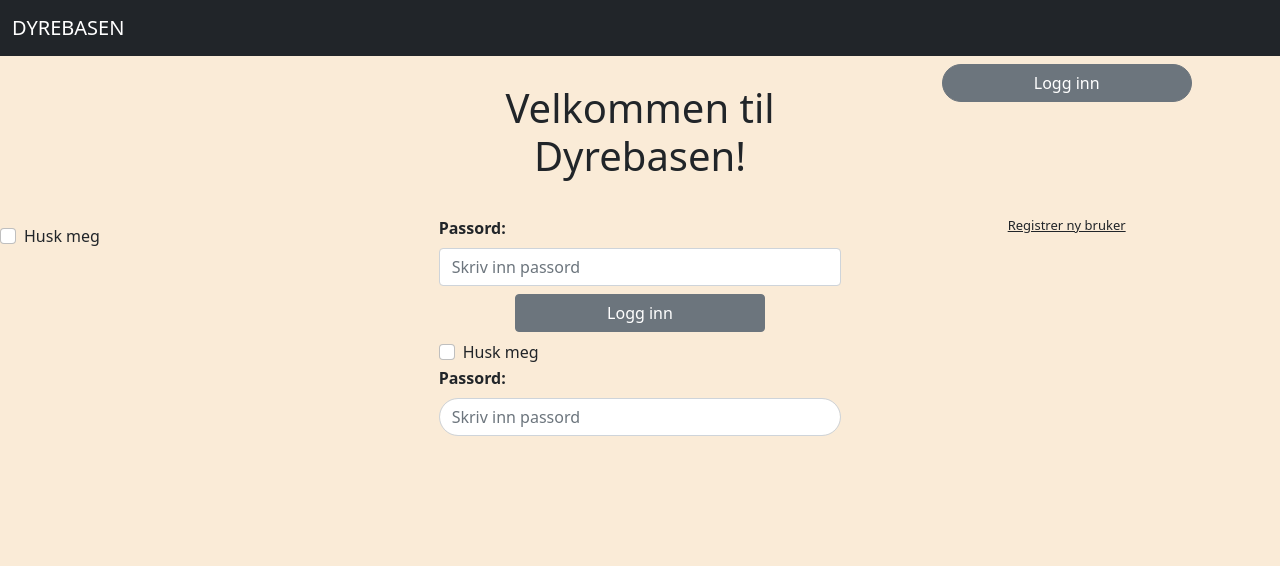
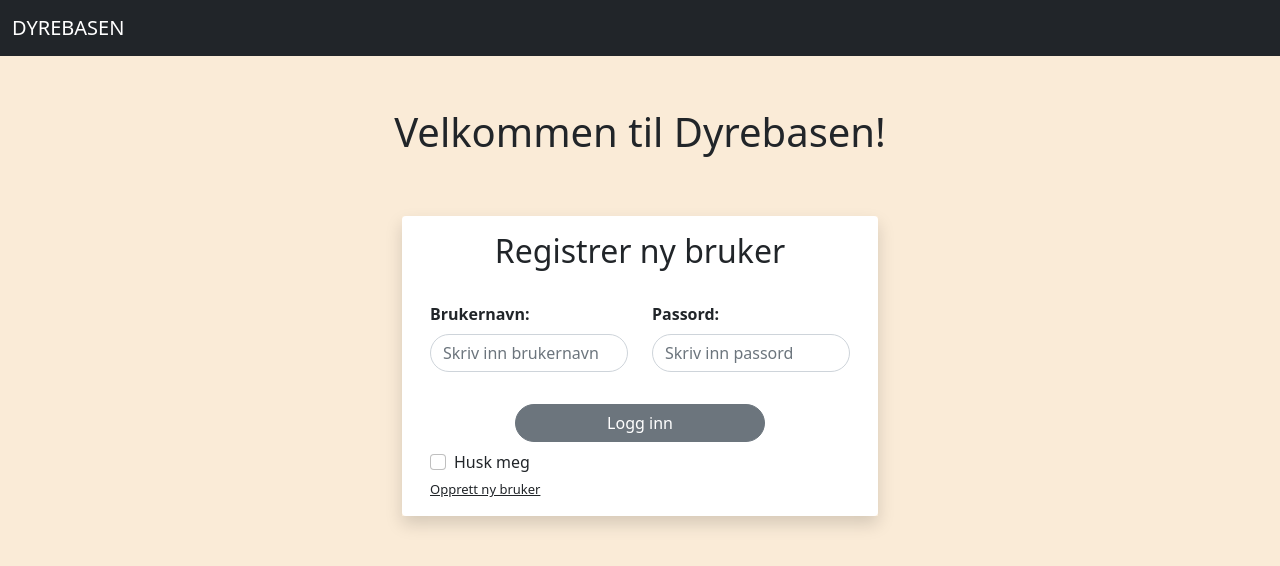
Before and after one commit to madkle/dyrebasen, a website: page public/index.html in a window 1280 px wide. Drawn offline with Linux system fonts and the light colour scheme.

Commit message:
smaasjusteringer og integrering av main

```diff
--- a/public/index.html
+++ b/public/index.html
@@ -24,13 +24,31 @@
     <h1 class="text-center velkommen">Velkommen til Dyrebasen!</h1>
     <div class="container-fluid justify-self-center logregcard">
 
+        <!-- CARD / INNLOGGING -->
+        <div class="container align-self-end" id="cardSignup">
+            <div class="card bg-" style="border: none;">
+                <div class="card-body shadow">
+                    <div class="container" >
+                        <h2 class="text-center">Registrer ny bruker</h2><br>
+                        <form ><!-- action="login.js" for å kjøre innloggingsfilen med inputen fra skjemaet -->
+
+                            <div class="row">
+                                <div class="col">
+                                    <label for="username" class="form-label">Brukernavn:</label>
+                                    <input type="text" class="form-control rounded-pill" id="username" placeholder="Skriv inn brukernavn" name="brukernavn">
+                                </div>
+
+
+
                                 <div class="col">
                                     <label for="pwd" class="form-label">Passord:</label>
-                                    <input type="password" class="form-control" id="pwd" placeholder="Skriv inn passord" name="pswd">
+                                    <input type="password" class="form-control rounded-pill" id="pwd" placeholder="Skriv inn passord" name="pswd">
                                 </div>
 
+                            </div><br>
+
                             <div class="text-center mt-2">
-                                    <button formaction="mineDyr.html" type="submit" class="btn btn-secondary " id="btnLogin">Logg inn</button>
+                                <button formaction="minedyr.html" type="submit" class="btn btn-secondary rounded-pill" id="btnLogin">Logg inn</button>
                             </div>
 
                             <div class="form-check mt-2">
@@ -39,23 +57,7 @@
                                 </label>
                             </div>
 
-                                        <div class="col">
-                                            <label for="pwd" class="form-label">Passord:</label>
-                                            <input type="password" class="form-control rounded-pill" id="pwd" placeholder="Skriv inn passord" name="pswd">
-                                        </div>
-                                    </div><br>
-
-                                        <div class="text-center mt-2">
-                                            <button formaction="testMineDyr.html" type="submit" class="btn btn-secondary rounded-pill" id="btnLogin">Logg inn</button>
-                                        </div>
-
-                                        <div class="form-check mt-2">
-                                            <label class="form-check-label">
-                                                <input class="form-check-input text-body" type="checkbox" name="remember"> Husk meg
-                                            </label>
-                                        </div>
-
-                                        <a href="regbruker.html" class="card-link text-body text-center" id="regBrukerLink">Registrer ny bruker</a>
+                                <a href="regbruker.html" class="card-link text-body text-center" id="loginLink">Opprett ny bruker</a>
 
 
                         </form>
```
Also changed, not shown: public/minedyr.html (+5 -5 lines). Lines whose indentation alone changed are shown as unchanged.
